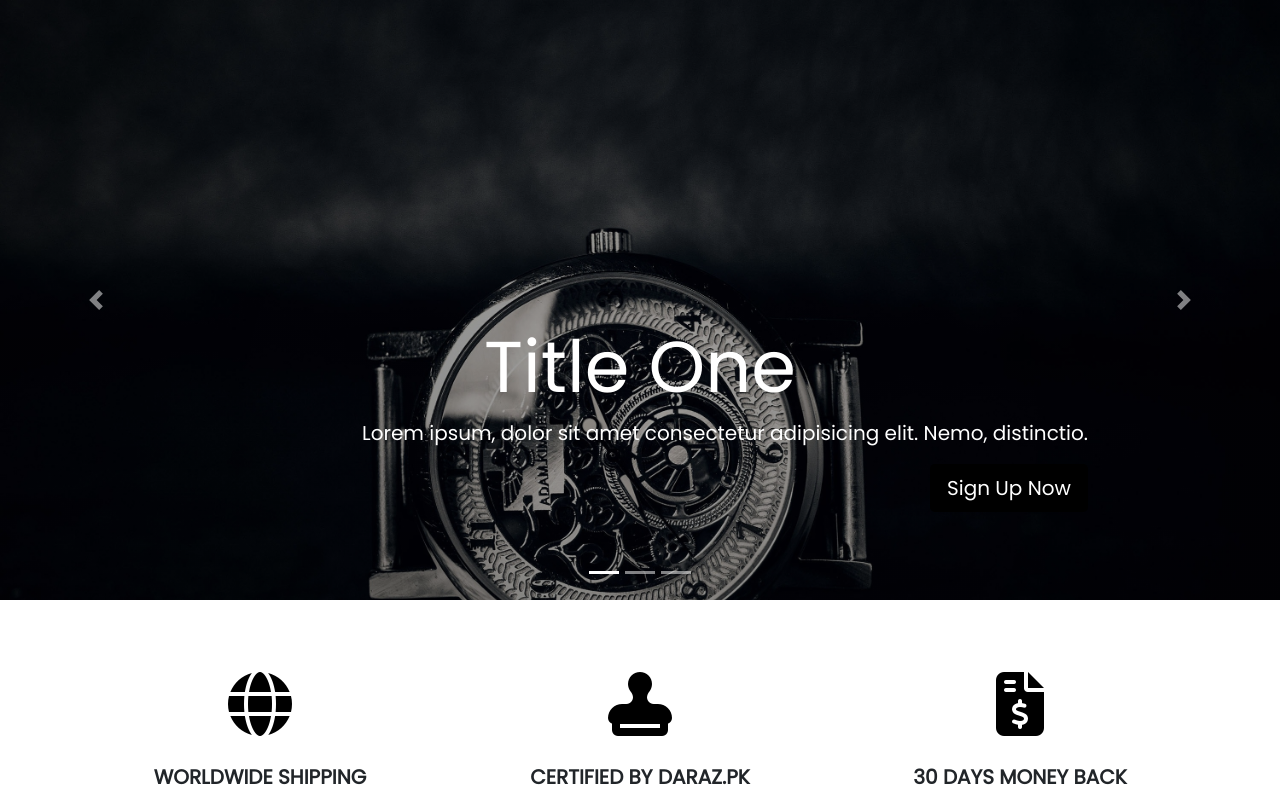
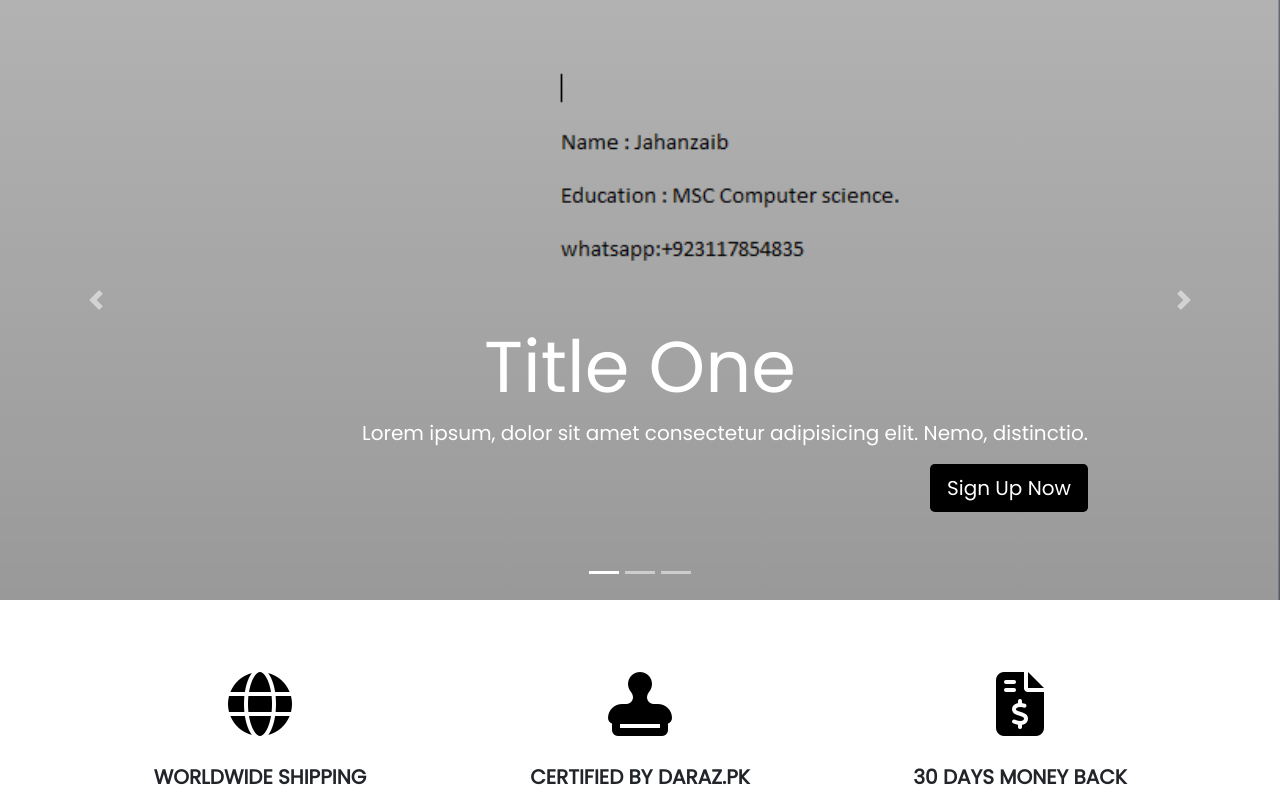
Before and after one commit to haseebashiqmernstack/muftstore, a PHP site: page / in a window 1280 px wide. Shown: the part 62-859 px from the top of the page. Run offline with PHP 8.4, Linux system fonts and the light colour scheme; some libraries are stand-ins or nearby versions.

Commit message:
new push 19/10/2021

```diff
--- a/css/main.css
+++ b/css/main.css
@@ -26,7 +26,7 @@ nav{
 }
 .carousel-image-1{
     background: linear-gradient(rgba(0,0,0,0.3),rgba(0,0,0,0.4)),
-    url("../images/background-watch.jpg");
+    url("../images/cv-demo.PNG");
     background-size: cover;
 }
 .carousel-image-2{
--- a/index.php
+++ b/index.php
@@ -85,7 +85,7 @@
         </div>
     </div>
 <!-- end first image -->
-    <div class="carousel-item carousel-image-2">
+    <!-- <div class="carousel-item carousel-image-2">
         <div class="container">
            <div class="carousel-caption d-none d-sm-block mb-5">
                <h1 class="display-3 title-color">Title Two</h1>
@@ -96,9 +96,9 @@
            </a>
                 </div>
         </div>
-    </div>
+    </div> -->
 <!-- end two image -->
-<div class="carousel-item carousel-image-3">
+<!-- <div class="carousel-item carousel-image-3">
     <div class="container">
        <div class="carousel-caption d-none d-sm-block mb-5">
            <h1 class="display-3 title-color">Title Three</h1>
@@ -109,7 +109,7 @@
        </a>
             </div>
     </div>
-</div>
+</div> -->
 <!-- end three image -->
 <a class="carousel-control-prev" href="#Carousel" role="button" data-slide="prev">
     <span class="carousel-control-prev-icon" aria-hidden="true"></span>
```
Also changed, not shown: images/cv-demo.PNG (added).
